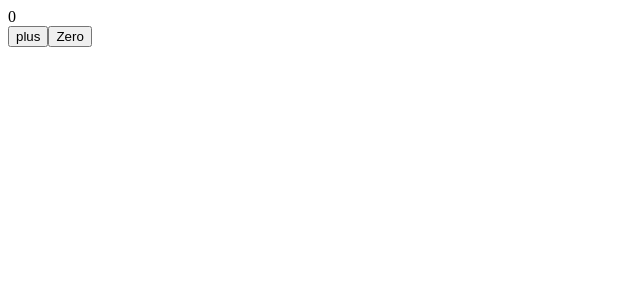
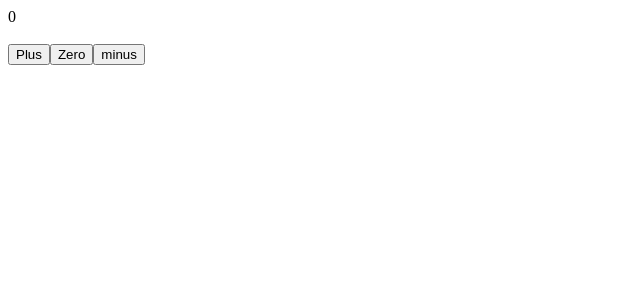
Before and after one commit to prajwalacharyaa/fullstackopen, a React (Vite) app in the folder React/part1/: page / in a window 1280 px wide. Shown: the top 300 px of the page, without its empty margins (0-640 px from the left). Built offline with nearby package versions, Linux system fonts and the light colour scheme.

Commit message:
Simplecounter

```diff
--- /dev/null
+++ b/React/part1/src/Simplecounter.jsx
@@ -0,0 +1,52 @@
+import { useState } from "react"
+
+const App = () => {
+    const [counter, setCounter] = useState(0)
+    console.log('rendering with counter value', counter)
+
+    const increaaasedByOne = () => {
+        console.log('increasing, value before', counter)
+        setCounter(counter + 1)
+    }
+
+    const decreaseByOne = () => {
+        console.log('decreasing value before', counter)
+        setCounter(counter - 1)
+    }
+
+    const setToZero = () => setCounter(0)
+
+    // const handleClick = () => {
+    //     console.log('clicked')
+    // }
+    // setTimeout(
+    //     () => setCounter(counter + 1), 1000
+    // )
+
+    // console.log('rendering...', counter)
+
+    return (
+        <div>
+            <Display counter={counter} />
+            <br></br>
+            <Button onClick={increaaasedByOne}
+                text='Plus'
+            />
+
+            <Button
+                onClick={setToZero}
+                text='Zero' />
+
+            <Button
+                onClick={decreaseByOne}
+                text='minus' />
+
+        </div>
+    )
+}
+
+const Display = ({ counter }) => <div>{counter}</div>
+
+const Button = ({ onClick, text }) => <button onClick={onClick}> {text} </button>
+
+export default App
--- a/React/part1/src/counter.jsx
+++ /dev/null
@@ -1,29 +0,0 @@
-import { useState } from "react"
-
-const App = () => {
-    const [counter, setCounter] = useState(0)
-
-    const handleClick = () => {
-        console.log('clicked')
-    }
-
-    // setTimeout(
-    //     () => setCounter(counter + 1), 1000
-    // )
-
-    // console.log('rendering...', counter)
-
-    return (
-        <div>
-        {counter}
-            <br></br>
-            <button onClick={() => setCounter(counter + 1)}>
-                plus
-            </button>
-            <button onClick={() => setCounter(0)}>
-                Zero
-            </button>
-        </div>
-    )
-}
-export default App
--- a/React/part1/src/main.jsx
+++ b/React/part1/src/main.jsx
@@ -1,5 +1,4 @@
 import ReactDom from 'react-dom/client'
-
-import App from './counter'
+import App from './Simplecounter'
 
 ReactDom.createRoot(document.getElementById('root')).render(<App />)
```
